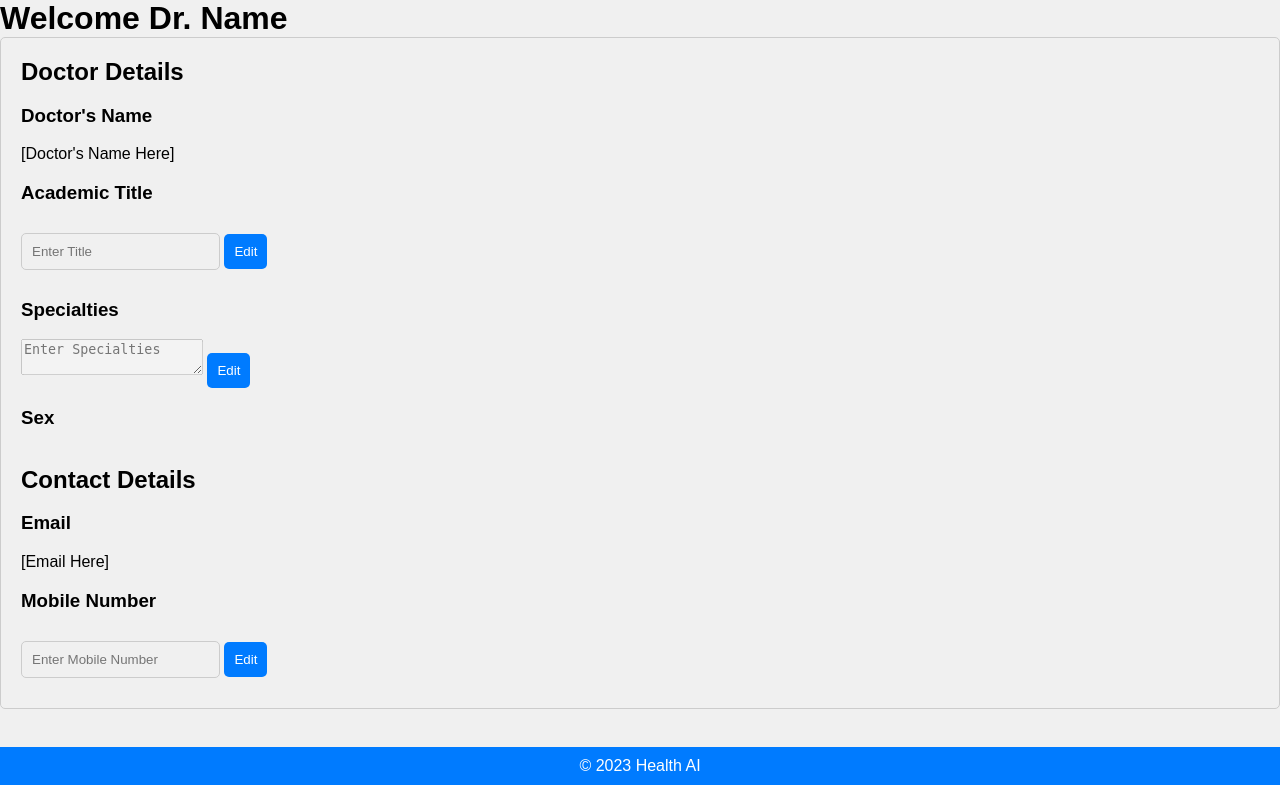
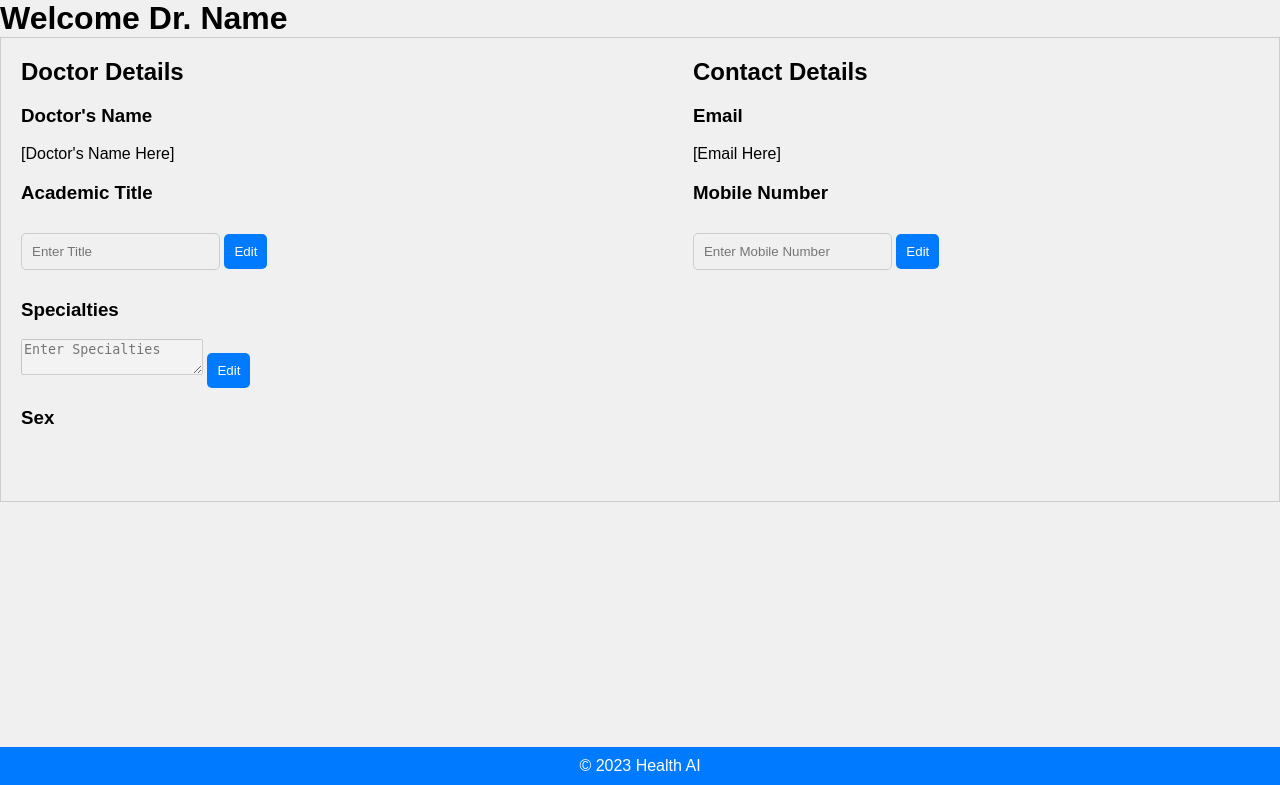
Before and after one commit to furqanali17/HealthAI, a PHP site: page /profile.html in a window 1280 px wide. Shown: the part 70-855 px from the top of the page. Run offline with PHP 8.4, Linux system fonts and the light colour scheme; some libraries are stand-ins or nearby versions.

```diff
--- a/Health AI Web/profile.html
+++ b/Health AI Web/profile.html
@@ -19,6 +19,7 @@
 
     <h1 id="professional-name">Welcome Dr. Name</h1>
     <main>
+        <div class="profile-container">
             <section class="doctor-details">
                 <h2>Doctor Details</h2>
                 <div>
@@ -46,12 +47,15 @@
                             <input type="radio" name="sex" id="sex-male" value="Male" onchange="updateSex('Male')"> Male
                         </label>
                         <label>
-                        <input type="radio" name="sex" id="sex-female" value="Female" onchange="updateSex('Female')">
+                            <input type="radio" name="sex" id="sex-female" value="Female"
+                                onchange="updateSex('Female')">
                             Female
                         </label>
                     </div>
                     <span id="sex-warning" class="warning-message"></span>
                 </div>
+            </section>
+            <section class="contact-details">
                 <h2>Contact Details</h2>
                 <div>
                     <h3>Email</h3>
@@ -64,6 +68,8 @@
                     <span id="doctor-mobile-warning" class="warning-message"></span>
                 </div>
             </section>
+        </div>
+
     </main>
 
     <footer>
--- a/Health AI Web/profile.js
+++ b/Health AI Web/profile.js
@@ -112,7 +112,7 @@ function updateProfileField(uid, field, value) {
         'doctor-mobile': 'mobile',
         'doctor-specialties': 'specialties',
         'doctor-title': 'academicTitle',
-        'sex': 'sex'  // Mapping for sex field
+        'sex': 'sex'
     };
 
     if (field === 'sex') {
--- a/Health AI Web/register.js
+++ b/Health AI Web/register.js
@@ -31,9 +31,9 @@ async function registerUser(fullname, email, password) {
         await set(professionalRef, {
             fullname: fullname,
             email: email,
-            mobile: '', // Empty mobile field
-            specialties: '', // Empty specialties field
-            academicTitle: '', // Empty academic title field
+            mobile: '',
+            specialties: '',
+            academicTitle: '',
             sex: ''
         });
 
--- a/Health AI Web/style.css
+++ b/Health AI Web/style.css
@@ -144,7 +144,46 @@ footer {
     background-color: #2d4373;
 }
 
-.warning-message{
+.warning-message {
     color: red;
     margin-left: 10px;
 }
+
+.profile-container {
+    display: flex;
+    justify-content: space-between;
+    align-items: flex-start;
+    /* align items to the start of the container */
+    width: 100%;
+    /* use the full width of the main element */
+    padding: 10px;
+    /* Add padding inside the container */
+    border: 1px solid #ccc;
+    /* Example: 1px solid black border */
+    box-sizing: border-box;
+    /* Include padding and border in the element's total width and height */
+
+}
+
+.doctor-details,
+.contact-details {
+    width: 45%;
+    padding: 10px;
+    border: none;
+}
+
+.doctor-details h2,
+.contact-details h2 {
+    margin-top: 0;
+    margin-bottom: 15px;
+
+}
+
+.doctor-details div,
+.contact-details div {
+    margin-bottom: 15px;
+}
+
+.admin-theme nav {
+    background-color: red;
+}
```
Also changed, not shown: Health AI Web/admin.html (+5 -13 lines), Health AI Web/admin.js (added, +25 -0 lines), Health AI Web/login.js (+24 -19 lines). Lines whose indentation alone changed are shown as unchanged.
